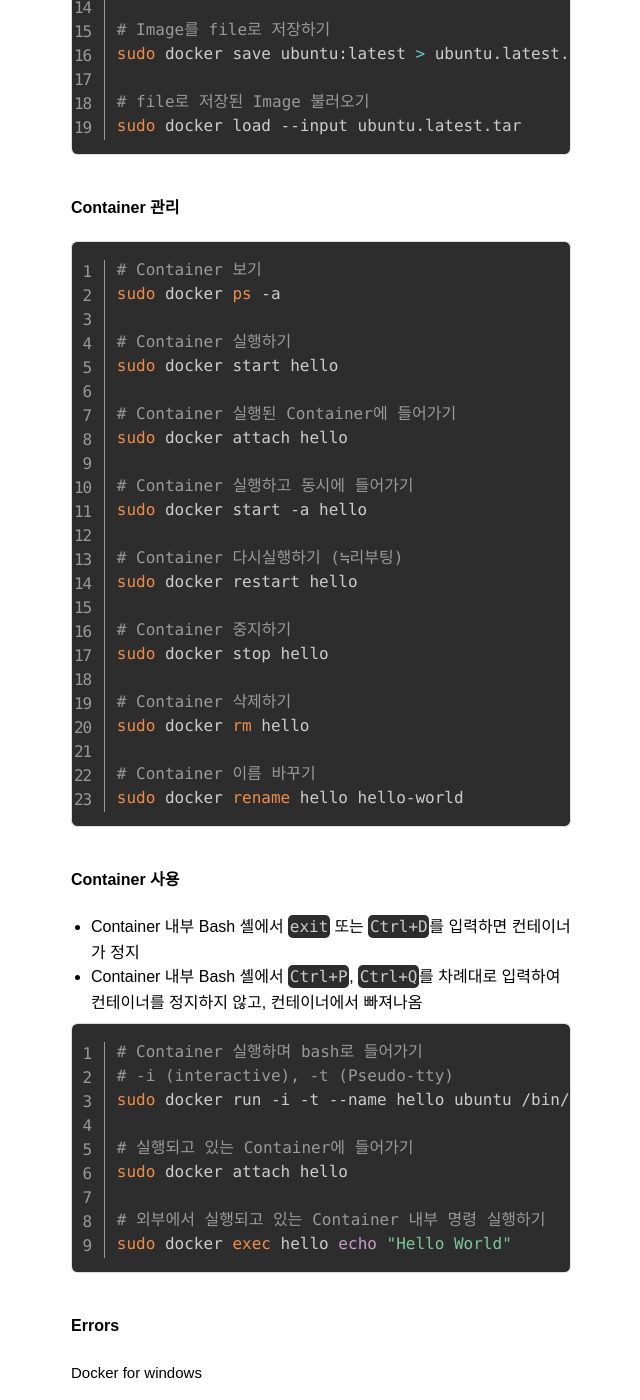
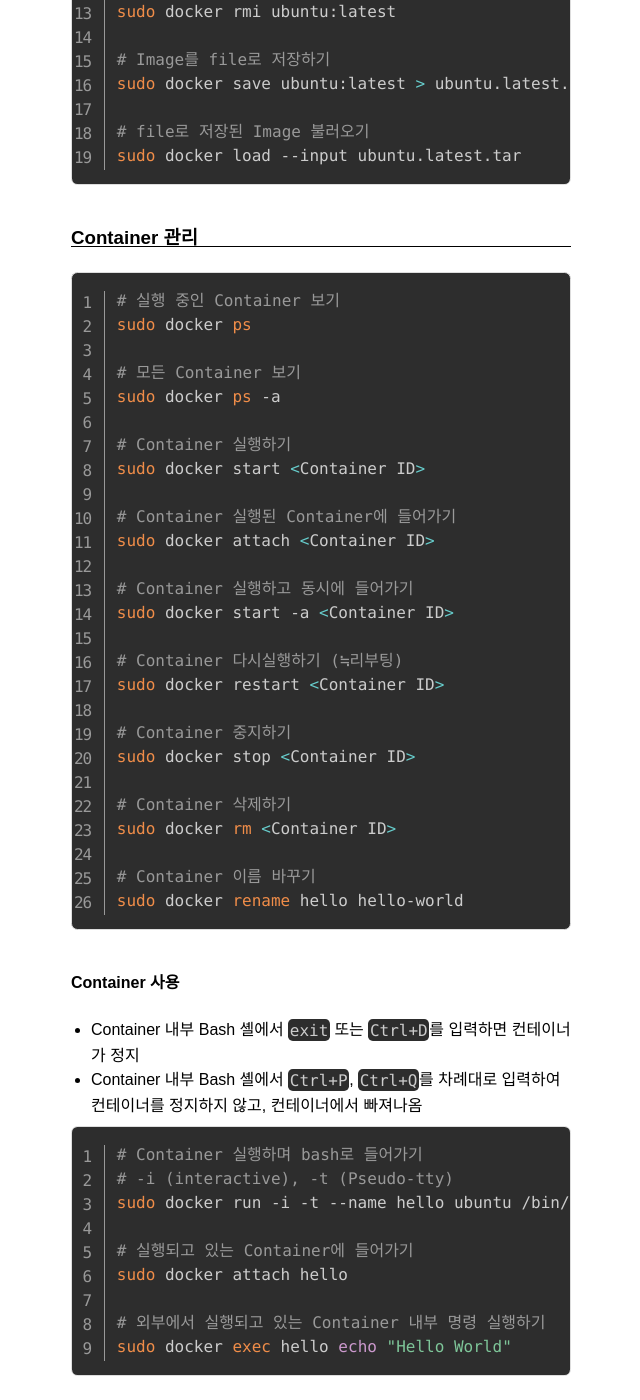
Before and after one commit to pinedance/blog, a Jekyll site: the page built from _posts/2019/01-06/2019-01-05-Docker-long-story-short.md, in a window 1280 px wide and 1400 px high, scrolled down 3307 px. Shown: the whole window, without its empty margins (319-959 px from the left). Built offline with Jekyll 4.4.1, drawn with Linux system fonts in a browser that asks for light colours; some web fonts are replaced; comment, search, counter and statistics services are not loaded.

Commit message:
update old post

````diff
--- a/_posts/2019/01-06/2019-01-05-Docker-long-story-short.md
+++ b/_posts/2019/01-06/2019-01-05-Docker-long-story-short.md
@@ -4,8 +4,7 @@
 categories: 코딩삽질기
 ---
 
-Background
---------------
+## Background
 
 [Docker](https://www.docker.com/)라는 녀석이 있다. 한국에서는 "도커" 혹은 "더커"로 부른다. 사용자에게 가상환경을 지원해 준다. ( 자세한 설명은 [이재홍님의 가장 빨리 만나는 도커 Docker](http://pyrasis.com/book/DockerForTheReallyImpatient/)를 보시라~! )
 
@@ -25,14 +24,11 @@
 
 언제나 깨끗한 새 컴퓨터에 원하는 환경을 설치하고 하고자 하는 일을 진행할 수 있다. 기존 시스템의 간섭이나 기존 설치 앱과의 충돌을 염려하지 않아도 된다.
 
-
-How To Use
---------------
+## How To Use
 
 사실 Docker에 대한 설명은 매우 많고, 개념도 쉽지는 않은 편이다. 나도 자세히 모르고, 여기서 그런 것들을 모두 설명할 생각이 없다.
 
 제목처럼 자주 사용하는 명령어를 써 놓고 그때 그때 보면서 사용하기 위한 글이다.
-
 
 ### 설치
 
@@ -44,7 +40,6 @@
 sudo service docker restart
 # 계정 logout and login
 ```
-
 
 ### 전형적인 용례
 
@@ -60,6 +55,7 @@
 Container 내부에서 어떤 설치 및 작업 후 Image로 저장하기
 
 ```bash
+# 모든 Container 보기
 docker ps -a
 ## docker commit <CONTAINER ID> myNewName:myNewTag
 docker commit <CONTAINER ID> mlearn:0.0.1
@@ -87,16 +83,15 @@
 
 ```bash
 docker run -i -t \
-	-v /home/${USER}/Labs:/home/notebooks \
-	-p 8888:8888 \
-	IMAGENAME /bin/bash \
-	-c "/opt/conda/bin/jupyter notebook --notebook-dir=/home/notebooks --ip='*' --port=8888 --no-browser --allow-root "
+ -v /home/${USER}/Labs:/home/notebooks \
+ -p 8888:8888 \
+ IMAGENAME /bin/bash \
+ -c "/opt/conda/bin/jupyter notebook --notebook-dir=/home/notebooks --ip='*' --port=8888 --no-browser --allow-root "
 ```
 
+## 더 보기
 
-### 더 보기
-
-#### Image 관리
+### Image 관리
 
 ```bash
 #  Image 찾기
@@ -120,29 +115,32 @@
 sudo docker load --input ubuntu.latest.tar
 ```
 
-#### Container 관리
+### Container 관리
 
 ```bash
-# Container 보기
+# 실행 중인 Container 보기
+sudo docker ps
+
+# 모든 Container 보기
 sudo docker ps -a
 
 # Container 실행하기
-sudo docker start hello
+sudo docker start <Container ID>
 
 # Container 실행된 Container에 들어가기
-sudo docker attach hello
+sudo docker attach <Container ID>
 
 # Container 실행하고 동시에 들어가기
-sudo docker start -a hello
+sudo docker start -a <Container ID>
 
 # Container 다시실행하기 (≒리부팅)
-sudo docker restart hello
+sudo docker restart <Container ID>
 
 # Container 중지하기
-sudo docker stop hello
+sudo docker stop <Container ID>
 
 # Container 삭제하기
-sudo docker rm hello
+sudo docker rm <Container ID>
 
 # Container 이름 바꾸기
 sudo docker rename hello hello-world
````
